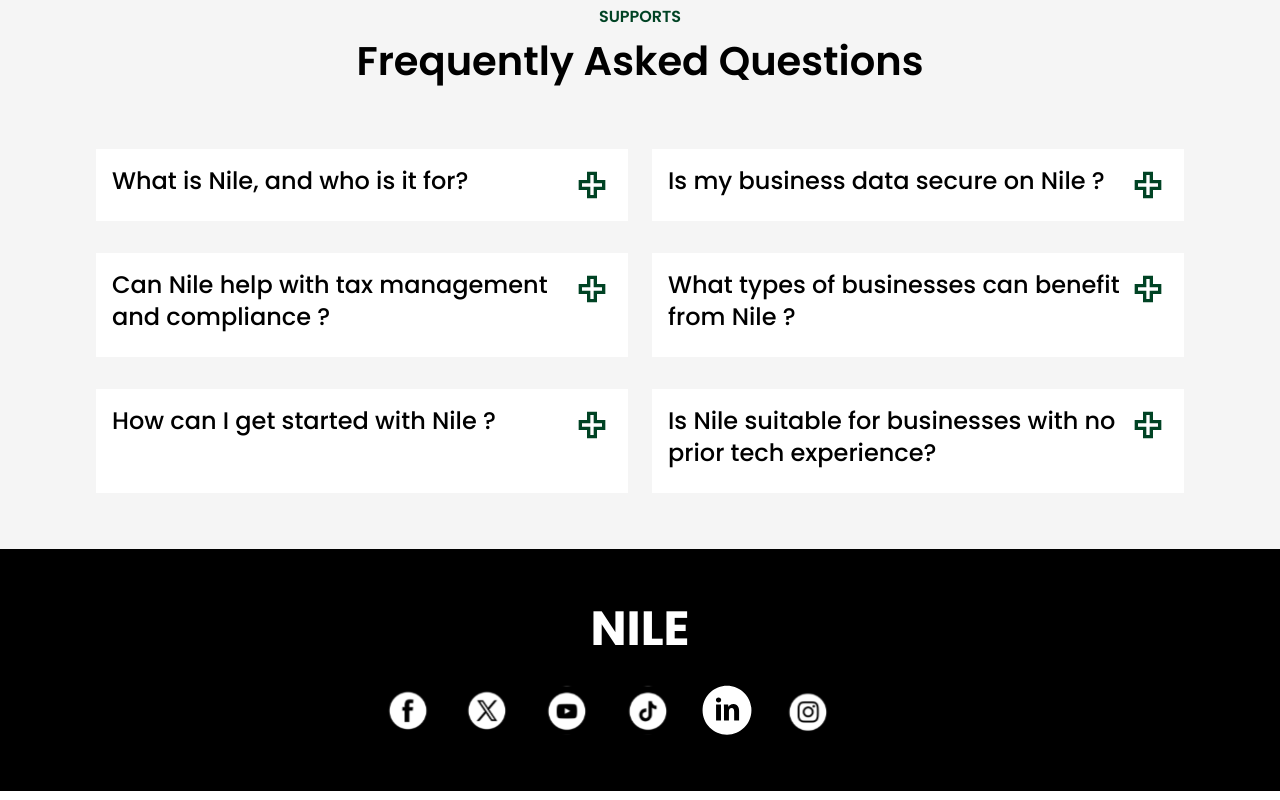
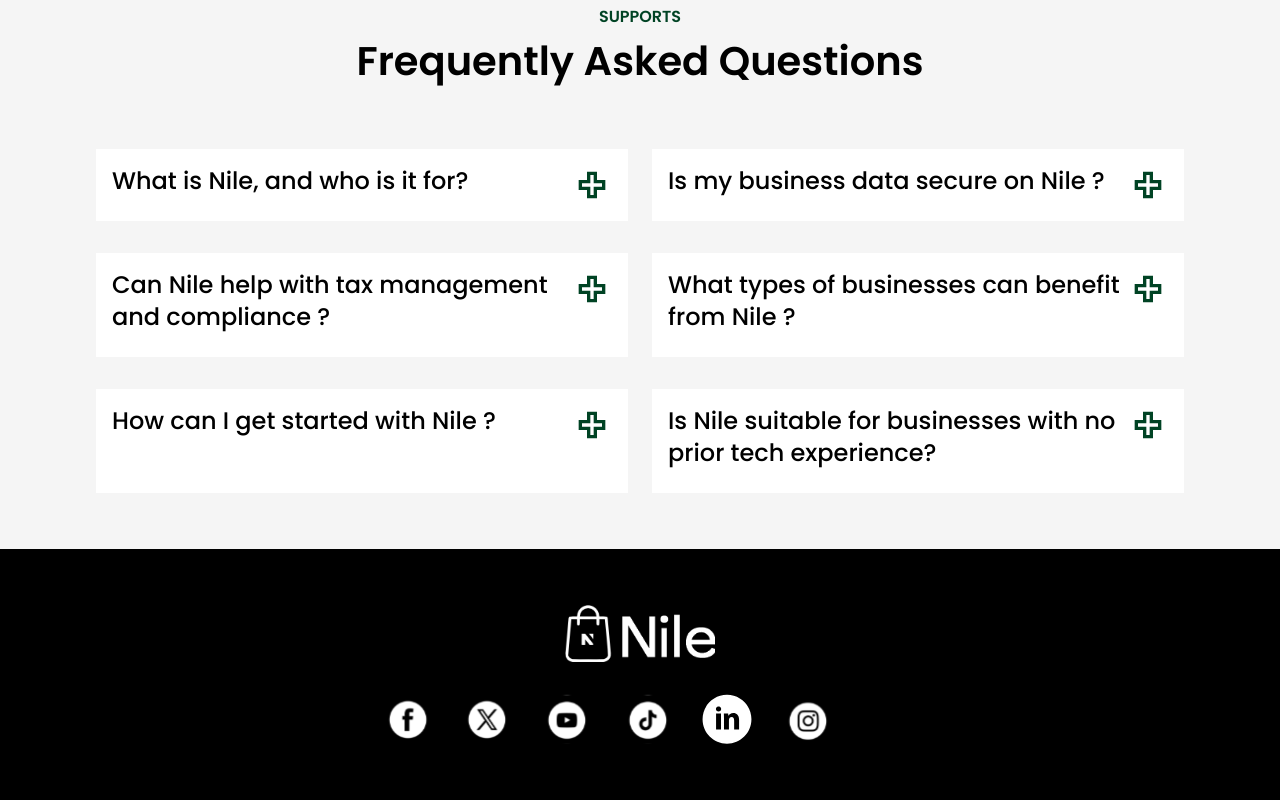
Before and after one commit to pejuameenat/Current-Nile-Webpage, a React (Vite) app in the folder new-nile-webpage/: page / in a window 1280 px wide. Shown: the part 4628-5428 px from the top of the page. Built offline with nearby package versions, Linux system fonts and the light colour scheme.

Commit message:
fixed pricing routing to another page

```diff
--- a/new-nile-webpage/src/Components/Footer/Footer.jsx
+++ b/new-nile-webpage/src/Components/Footer/Footer.jsx
@@ -1,16 +1,28 @@
 import { socialIcons } from "../../utils";
-import {Link} from 'react-router-dom'
+import { Link } from "react-router-dom";
+import { nilewhite } from "../../assets";
 const Footer = () => {
   return (
     <footer className="bg-black w-full">
       <div className="py-14 mx-auto">
-        <h1 className="font-bold text-5xl text-pry1 text-center">
-          <Link to="/">NILE</Link>
-        </h1>
+        <Link to="/">
+          <img src={nilewhite} alt="" className="block mx-auto w-[150px]"  />
+        </Link>
         <div className="mt-8 flex mx-auto md:w-[546px]">
           {socialIcons.map((item) => (
-            <a href={item.href} key={item.id} className="hover:opacity-50 transitions" target="_blank" rel='noopener noreferrer'>
-              <img src={item.img} className="w-[80px] h-[50px]" loading="lazy" alt='icon socials' />
+            <a
+              href={item.href}
+              key={item.id}
+              className="hover:opacity-50 transitions"
+              target="_blank"
+              rel="noopener noreferrer"
+            >
+              <img
+                src={item.img}
+                className="w-[80px] h-[50px]"
+                loading="lazy"
+                alt="icon socials"
+              />
             </a>
           ))}
         </div>
--- a/new-nile-webpage/src/Pages/PricingPage.jsx
+++ b/new-nile-webpage/src/Pages/PricingPage.jsx
@@ -8,7 +8,7 @@
   return (
     <>
     <section  id="pricingSection"className="pb-5 lg:pb-[80px] px-8 lg:px-0">
-      <h2 className="section-headers text-center">Simple, Affordable and Transprent Pricing</h2>
+      <h2 className="section-headers text-center mt-10">Simple, Affordable and Transprent Pricing</h2>
       <span className="block text-center text-[#6e6e6e]">You can cancel anytime</span>
         <div className="flex items-center justify-center my-10 bg-[#fbfbfb] border max-w-[200px] mx-auto rounded-full relative">
           <span className="text-[#6e6e6e] absolute -right-20 rotate-12 -top-3">save 60%</span>
--- a/new-nile-webpage/src/assets/index.js
+++ b/new-nile-webpage/src/assets/index.js
@@ -41,5 +41,6 @@
 import ali from '../assets/Ali.jpeg'
 import aminatImg from '../assets/Aminat.jpeg'
 import curved from './curved.svg'
+import nilewhite from './nile-logo-thin-white.png'
 
-export {hero, joinOthers,logoTrusted,firstFeature,secondFeature,thirdFeature, emailArrow,phone, inventory, payment,store,group, finance, deskCustomer,instagram,tiktok,facebook,linkedIn,youtube,twitter, maskGroup,trendyHipster,curlyHairGirl, winnerImg, balogunImg, you, placeholder, rachaelImg, danielImg, plusIcon,minusIcon, nileLogo,menu,close, location,stephen,donBaci,tadFarm, wuraola,hashim,ali,aminatImg, curved}
+export {hero, joinOthers,logoTrusted,firstFeature,secondFeature,thirdFeature, emailArrow,phone, inventory, payment,store,group, finance, deskCustomer,instagram,tiktok,facebook,linkedIn,youtube,twitter, maskGroup,trendyHipster,curlyHairGirl, winnerImg, balogunImg, you, placeholder, rachaelImg, danielImg, plusIcon,minusIcon, nileLogo,menu,close, location,stephen,donBaci,tadFarm, wuraola,hashim,ali,aminatImg, curved,nilewhite}
```
